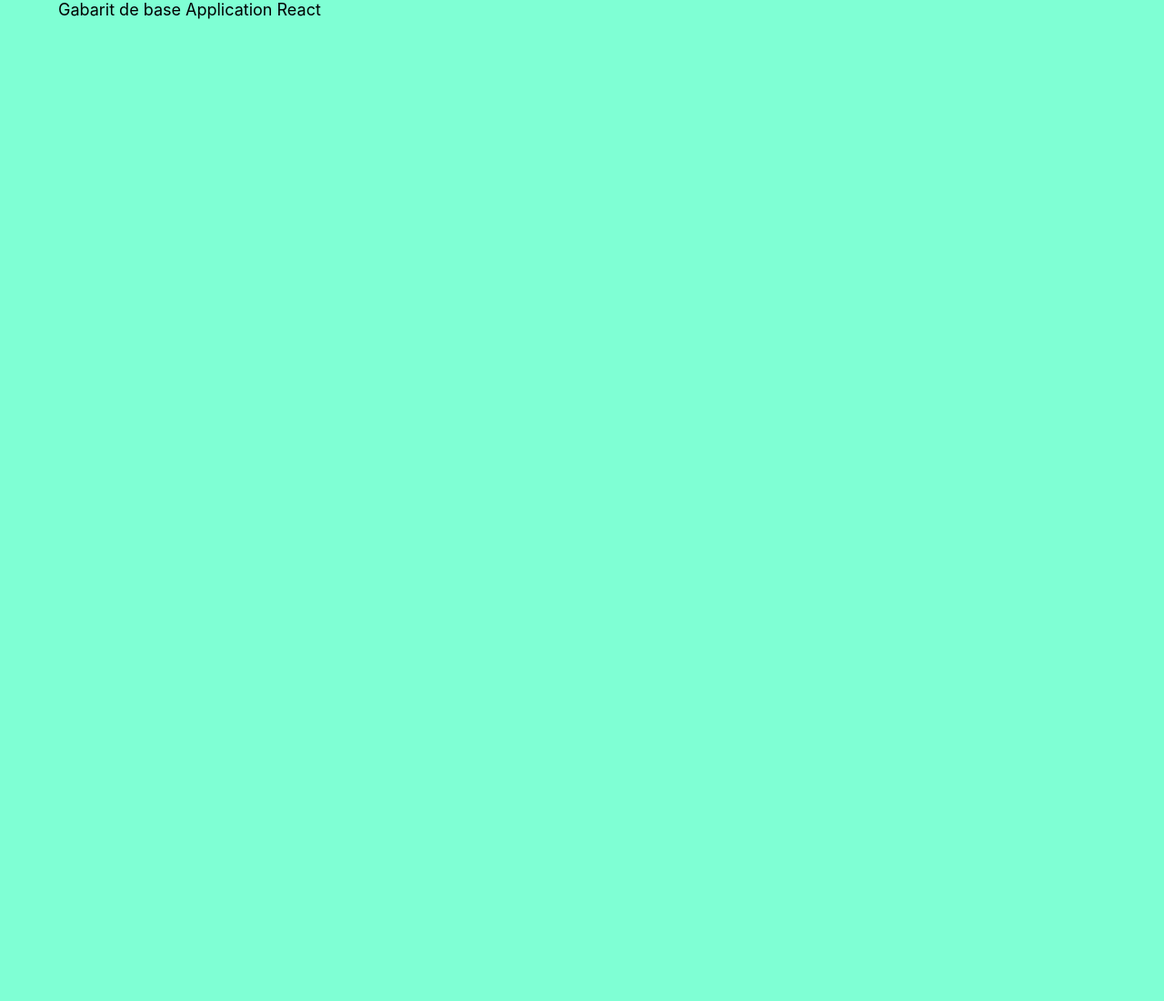
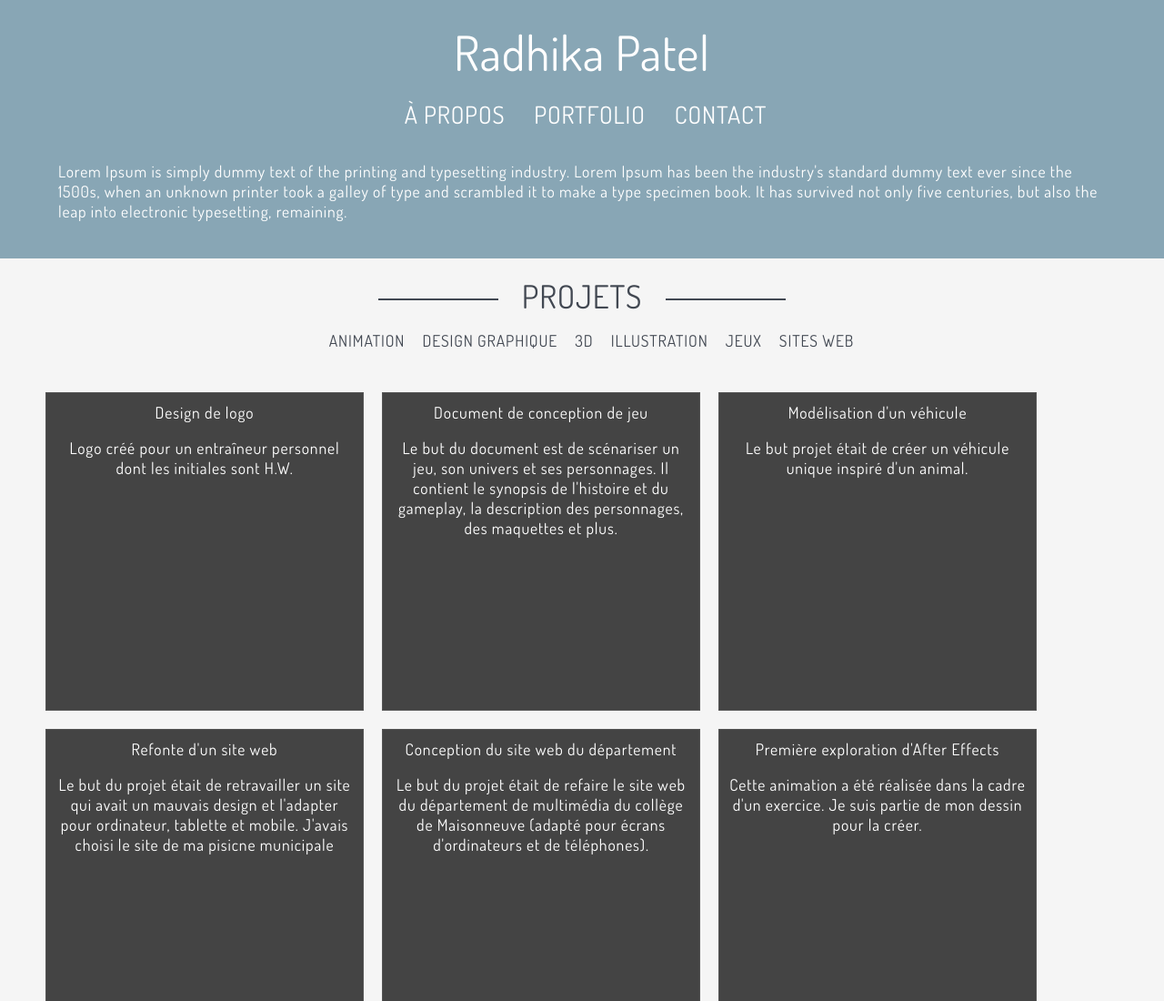
Before and after one commit to Radz2122/portfolio, a React app: page / in a window 1280 px wide. Shown: the top 1100 px of the page at 91% size. Before the commit the page ends 800 px from the top, so only its background shows below. Built offline with nearby package versions, Linux system fonts and the light colour scheme.

Commit message:
finJSON, ajout des ections

```diff
--- a/public/index.html
+++ b/public/index.html
@@ -4,9 +4,11 @@
     <meta charset="utf-8" />
     <!-- Remplacer le fichier d'image favicon par celui correspondant à votre appli -->
     <link rel="icon" href="%PUBLIC_URL%/favicon.ico" />
+    <link rel="preconnect" href="https://fonts.gstatic.com">
+    <link href="https://fonts.googleapis.com/css2?family=Dosis&display=swap" rel="stylesheet">
     <meta name="viewport" content="width=device-width, initial-scale=1" />
     <meta name="description" content="Brève description de l'application Web" />
-    <title>Titre de l'application</title>
+    <title>Portfolio</title>
   </head>
   <body>
     <noscript>JavaScript doit être activé pour utiliser cette application.</noscript>
--- a/src/Appli.jsx
+++ b/src/Appli.jsx
@@ -1,9 +1,12 @@
 import './Appli.scss';
-
+import Entete from './Entete';
+import ListeProjets from './ListeProjets';
 export default function Appli() {
   return (
     <div className="Appli">
-        Gabarit de base  Application React
+       <Entete/>
+       <ListeProjets/>
+
     </div>
   );
 }
--- /dev/null
+++ b/src/Entete.jsx
@@ -0,0 +1,15 @@
+import "./Entete.scss";
+
+export default function Entete(props) {
+    return (
+        <header className="Entete">
+          <div className="prenomNom">Radhika Patel</div>
+          <ul className="navPrincipale">
+            <li>À PROPOS</li>
+            <li>PORTFOLIO</li>
+            <li>CONTACT</li>
+          </ul>
+          <p>Lorem Ipsum is simply dummy text of the printing and typesetting industry. Lorem Ipsum has been the industry's standard dummy text ever since the 1500s, when an unknown printer took a galley of type and scrambled it to make a type specimen book. It has survived not only five centuries, but also the leap into electronic typesetting, remaining.</p>
+        </header>
+      );
+}
--- /dev/null
+++ b/src/Entete.scss
@@ -0,0 +1,23 @@
+.Entete{
+    padding: 3vh 5vw;
+    background-color: #88A6B5;
+    color: white;
+    top:0;
+    display: flex;
+    flex-direction: column;
+    justify-content: center;
+    align-items: center;
+
+    .navPrincipale{
+        display: flex;
+        list-style-type: none;
+
+        li{
+            font-size: 1.5em;
+            margin-right: 2.5vw;
+        }
+    }
+    .prenomNom{
+        font-size:3em;
+    }
+}
--- /dev/null
+++ b/src/ListeProjets.jsx
@@ -0,0 +1,30 @@
+import './ListeProjets.scss';
+import Projet from './Projet';
+import tabProjets from "./data/liste-projets.json";
+
+export default function ListeProjets() {
+    return (
+    <div className="SectionProjets">
+        <div className="titreSection"> <span>PROJETS</span></div>
+        <ul className="categories">
+            <li>ANIMATION</li>
+            <li>DESIGN GRAPHIQUE</li>
+            <li>3D</li>
+            <li>ILLUSTRATION</li>
+            <li>JEUX</li>
+            <li>SITES WEB</li>
+        </ul>
+        <ul className="listeProjets">
+        {tabProjets.map((prj) => (
+          <Projet
+            key={prj.id}
+            id={prj.id}
+            titre={prj.titre}
+            desc={prj.description}
+            url={prj.url}
+          />
+        ))}
+      </ul>
+    </div>
+    );
+  }
--- /dev/null
+++ b/src/ListeProjets.scss
@@ -0,0 +1,38 @@
+.SectionProjets{
+    color: #424852;
+    display: flex;
+    flex-direction: column;
+    align-items: center;
+
+    .titreSection{
+        font-size: 2em;
+        width: 35vw;
+        text-align: center;
+        border-bottom: 2px solid #424852;
+        line-height: 0.1em;
+        margin-top: 5vh;
+        span{
+            background:whitesmoke;
+            padding:0 2vw;
+        }
+    }
+
+    .categories{
+        display: flex;
+        flex-direction: row;
+        align-items: center;
+        justify-content: center;
+        list-style-type: none;
+
+        li{
+            margin-top: 2vh;
+            margin-right: 1.5vw;
+        }
+    }
+
+    .listeProjets{
+        display: flex;
+        flex-direction: row;
+        flex-wrap: wrap;
+    }
+}
--- /dev/null
+++ b/src/Projet.jsx
@@ -0,0 +1,11 @@
+import './Projet.scss';
+
+export default function Projet(props) {
+    return (
+    <div className="Projet">
+        <div className="titreProjet">{props.titre}</div>
+        <p className="descProjet">{props.desc}</p>
+        <div className="flecheUrl"></div>
+    </div>
+    );
+  }
--- /dev/null
+++ b/src/Projet.scss
@@ -0,0 +1,11 @@
+.Projet{
+    width: 350px;
+    height: 350px;
+    margin: 10px;
+    padding: 10px;
+    background-color: #444;
+    color: white;
+    border: 1px solid #555;
+    overflow: hidden;
+    text-align: center;
+}
--- a/src/data/liste-projets.json
+++ b/src/data/liste-projets.json
@@ -1,68 +1,74 @@
 [
     {
-      "id": "",
+      "id": "prj001",
       "titre": "Design de logo",
       "description": "Logo créé pour un entraîneur personnel dont les initiales sont H.W.",
       "url": "https://www.behance.net/gallery/114542591/Design-de-logo"
     },
     {
-        "id": "",
+        "id": "prj002",
         "titre": "Document de conception de jeu",
         "description": "Le but du document est de scénariser un jeu, son univers et ses personnages. Il contient le synopsis de l'histoire et du gameplay, la description des personnages, des maquettes et plus.",
         "url": "https://www.behance.net/gallery/114543073/Document-de-conception-de-jeu-%28En-quipe%29"
     },
     {
-        "id": "",
+        "id": "prj003",
         "titre": "Modélisation d'un véhicule",
         "description": " Le but projet était de créer un véhicule unique inspiré d'un animal.",
         "url": "https://www.behance.net/gallery/114544589/Modlisation-dun-vhicule"
     },
     {
-        "id": "",
+        "id": "prj004",
         "titre": "Refonte d'un site web",
         "description": "Le but du projet était de retravailler un site qui avait un mauvais design et l'adapter pour ordinateur, tablette et mobile. J'avais choisi le site de ma pisicne municipale",
         "url": "https://www.behance.net/gallery/114545235/Refonte-dun-site-web"
     },
     {
-        "id": "",
+        "id": "prj005",
         "titre": "Conception du site web du département",
         "description": "Le but du projet était de refaire le site web du département de multimédia du collège de Maisonneuve (adapté pour écrans d'ordinateurs et de téléphones). ",
         "url": "https://www.behance.net/gallery/114546329/Conception-du-site-web-du-dpartement-%28En-quipe%29"
     },
     {
-        "id": "",
+        "id": "prj006",
         "titre": "Première exploration d'After Effects",
         "description": "Cette animation a été réalisée dans la cadre d'un exercice. Je suis partie de mon dessin pour la créer.",
         "url": "https://www.behance.net/gallery/114547181/Premiere-exploration-d-After-Effects"
     },
     {
-        "id": "",
+        "id": "prj007",
         "titre": "Publicité",
         "description": "Le but de la vidéo était de mettre en vedette un produit existant. Nous avions choisi les chaises de jeu DXRacer.",
         "url": "https://www.behance.net/gallery/114547567/Publicit-%28En-quipe%29"
     },
     {
-        "id": "",
+        "id": "prj008",
         "titre": "Vidéo promotionnelle",
         "description": "Le but de l'animation était de promouvoir le département multimédia du collège de Maisonneuve ainsi que ses deux côtés: le design (côté créatif) et la programmation (côté technique).",
         "url": "https://www.behance.net/gallery/114548103/Vido-promotionnelle-%28En-quipe%29"
     },
     {
-        "id": "",
+        "id": "prj009",
         "titre": "Couverture d'album",
         "description": "Ce dessin a été réalisé pour un ami.",
         "url": "https://www.behance.net/gallery/114548565/Couverture-dalbum"
     },
     {
-        "id": "",
+        "id": "prj010",
         "titre": "Projet final de jeu: Pestilence-High",
         "description": "Le but de ce projet était de créer un jeu qui démontrait nos capacités.",
         "url": "https://www.behance.net/gallery/114548891/Projet-final-de-jeu-Pestilence-High-%28En-quipe%29"
     },
     {
-        "id": "",
+        "id": "prj011",
         "titre": "Game Jam du Collège de Valleyfield 2020",
         "description": "Deuxième place.Le thème du GameJam était: Comptes et légendes québécoises et nous avions choisi le compte du Bonhomme Sept Heures. Le nom du jeu est: Les enfants de la fôret parce que le but du jeu est d'aller sauver les enfants perdus dans la fôret avant que le temps s'écoule.",
         "url": "https://www.behance.net/gallery/114550453/Game-Jam-du-College-deValleyfield-2020-%28En-quipe%29"
+    },
+    {
+        "id": "prj012",
+        "titre": "Projet de recherche",
+        "description": "Projet de recherche sur Unreal Engine.",
+        "url": ""
     }
   ]
--- a/src/index.scss
+++ b/src/index.scss
@@ -8,15 +8,14 @@ html {
 
 body {
     margin: 0;
-    font-family: -apple-system, BlinkMacSystemFont, 'Segoe UI', 'Roboto', 'Oxygen',
-    'Ubuntu', 'Cantarell', 'Fira Sans', 'Droid Sans', 'Helvetica Neue',
-    sans-serif;
-    font-size: 18px;
-    background-color: aquamarine;
+    font-family:'Dosis', sans-serif;
+    font-size: 1.1em;
+    letter-spacing: 0.05em;
+    background-color:whitesmoke;
 }
 
 #racine {
-    width: 90%;
+    width: 100%;
     margin: 0 auto;
 }
 
```
Also changed, not shown: src/Pied2Page.jsx (added), src/Pied2Page.scss (added).
